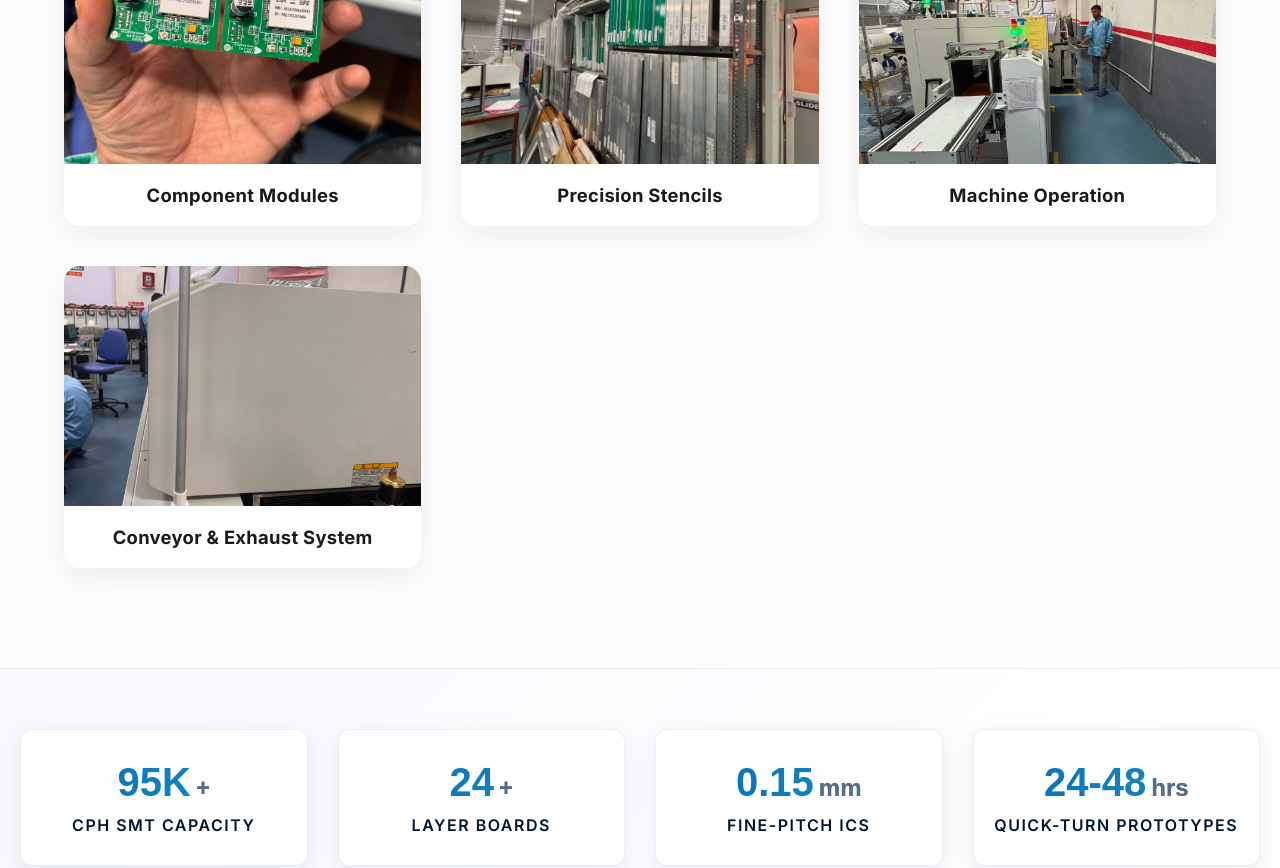
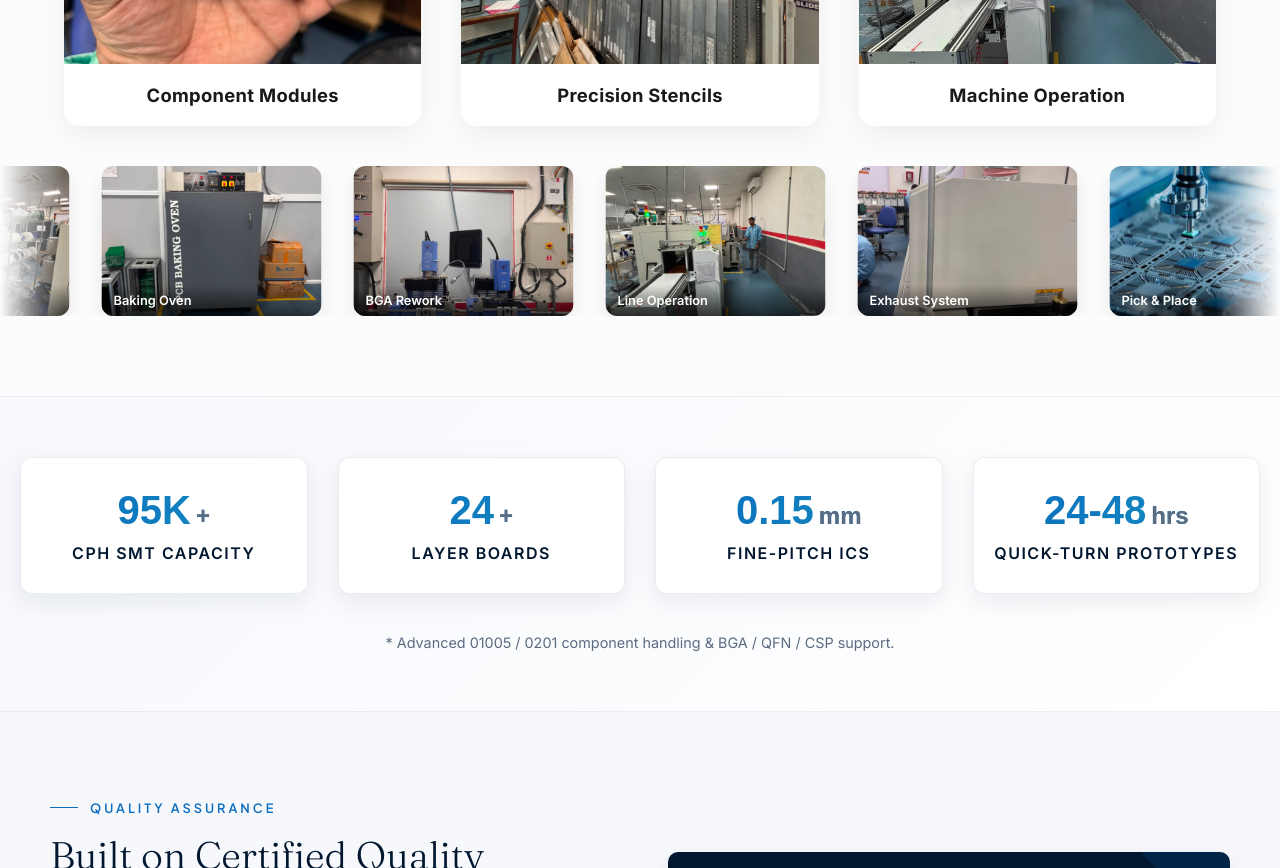
Before and after one commit to A-MAN-02/BAMS, a React (Vite) app: page / in a window 1280 px wide. Shown: the part 5000-5868 px from the top of the page. Built offline with nearby package versions, Linux system fonts and the light colour scheme; a web font is replaced by a local one.

Commit message:
Configure GitHub Pages deployment

```diff
--- a/src/App.jsx
+++ b/src/App.jsx
@@ -5,6 +5,7 @@ import Capabilities from "./components/Capabilities";
 import TechnicalStats from "./components/TechnicalStats";
 import Quality from "./components/Quality";
 import CompanyAlbum from "./components/CompanyAlbum";
+import MachineMarquee from "./components/MachineMarquee";
 import Contact from "./components/Contact";
 import Footer from "./components/Footer";
 
@@ -16,6 +17,7 @@ function App() {
       <Intro />
       <Capabilities />
       <CompanyAlbum/>
+      <MachineMarquee />
       <TechnicalStats />
       <Quality />
       <Contact/>
--- a/src/components/CompanyAlbum.jsx
+++ b/src/components/CompanyAlbum.jsx
@@ -45,7 +45,8 @@ const CompanyAlbum = () => {
     { id: 4, src: './assets/component-modules.jpeg', title: 'Component Modules' },
     { id: 5, src: './assets/precision-stencils.jpeg', title: 'Precision Stencils' },
     { id: 6, src: './assets/machine-operation.jpeg', title: 'Machine Operation' },
-    { id: 7, src: './assets/exhaust-system.jpeg', title: 'Conveyor & Exhaust System' }
+   /* { id: 7, src: './assets/exhaust-system.jpeg', title: 'Conveyor & Exhaust System' }
+   */
   ];
 
   return (
@@ -109,7 +110,7 @@ const CompanyAlbum = () => {
 // Modern Inline Styles (Sab kuch ek jagah)
 const styles = {
   section: {
-    padding: '100px 5%',
+    padding: '0px 5%',
     backgroundColor: '#fcfcfd', // Thoda premium off-white color
     textAlign: 'center',
     fontFamily: "'Inter', sans-serif"
--- /dev/null
+++ b/src/components/MachineMarquee.jsx
@@ -0,0 +1,97 @@
+import React from 'react';
+
+const MachineMarquee = () => {
+  // Apni "sir wali" naye images yahan daalne ke liye — bas src path change
+  // kar do (ya isi filename se public/assets me overwrite kar do).
+  const machines = [
+    { id: 1, src: './assets/small-machine.png', title: 'Pick & Place' },
+    { id: 2, src: './assets/advanced-smt-line.jpeg', title: 'SMT Line' },
+    { id: 3, src: './assets/pcb-baking-oven.jpeg', title: 'Baking Oven' },
+    { id: 4, src: './assets/bga-rework-station.jpeg', title: 'BGA Rework' },
+    { id: 5, src: './assets/machine-operation.jpeg', title: 'Line Operation' },
+    { id: 6, src: './assets/exhaust-system.jpeg', title: 'Exhaust System' },
+  ];
+
+  // Seamless infinite loop ke liye list ko duplicate kar diya —
+  // animation -50% tak jaati hai, jo exactly ek set ke barabar hai.
+  const loopItems = [...machines, ...machines];
+
+  return (
+    <section style={styles.section}>
+      <style>
+        {`
+          @keyframes machineScroll {
+            from { transform: translateX(0); }
+            to { transform: translateX(-50%); }
+          }
+          .machine-track {
+            animation: machineScroll 25s linear infinite;
+          }
+          .machine-marquee-wrap:hover .machine-track {
+            animation-play-state: paused;
+          }
+        `}
+      </style>
+
+      <div style={styles.wrap} className="machine-marquee-wrap">
+        <div style={styles.track} className="machine-track">
+          {loopItems.map((item, index) => (
+            <div style={styles.item} key={`${item.id}-${index}`}>
+              <img src={item.src} alt={item.title} style={styles.image} />
+              <span style={styles.caption}>{item.title}</span>
+            </div>
+          ))}
+        </div>
+      </div>
+    </section>
+  );
+};
+
+const styles = {
+  section: {
+    backgroundColor: '#fcfcfd',
+    padding: '40px 0 80px',
+    overflow: 'hidden',
+  },
+  wrap: {
+    width: '100%',
+    overflow: 'hidden',
+    maskImage:
+      'linear-gradient(to right, transparent 0, #000 5%, #000 95%, transparent 100%)',
+    WebkitMaskImage:
+      'linear-gradient(to right, transparent 0, #000 5%, #000 95%, transparent 100%)',
+  },
+  track: {
+    display: 'flex',
+    width: 'max-content',
+  },
+  item: {
+    flex: '0 0 auto',
+    width: '220px',
+    height: '150px',
+    margin: '0 16px',
+    borderRadius: '12px',
+    overflow: 'hidden',
+    position: 'relative',
+    boxShadow: '0 8px 20px rgba(0,0,0,0.08)',
+  },
+  image: {
+    width: '100%',
+    height: '100%',
+    objectFit: 'cover',
+    display: 'block',
+  },
+  caption: {
+    position: 'absolute',
+    bottom: 0,
+    left: 0,
+    right: 0,
+    padding: '8px 12px',
+    fontSize: '0.8rem',
+    fontWeight: 600,
+    color: '#fff',
+    background: 'linear-gradient(to top, rgba(0,0,0,0.65), transparent)',
+  },
+};
+
+export default MachineMarquee;
```
